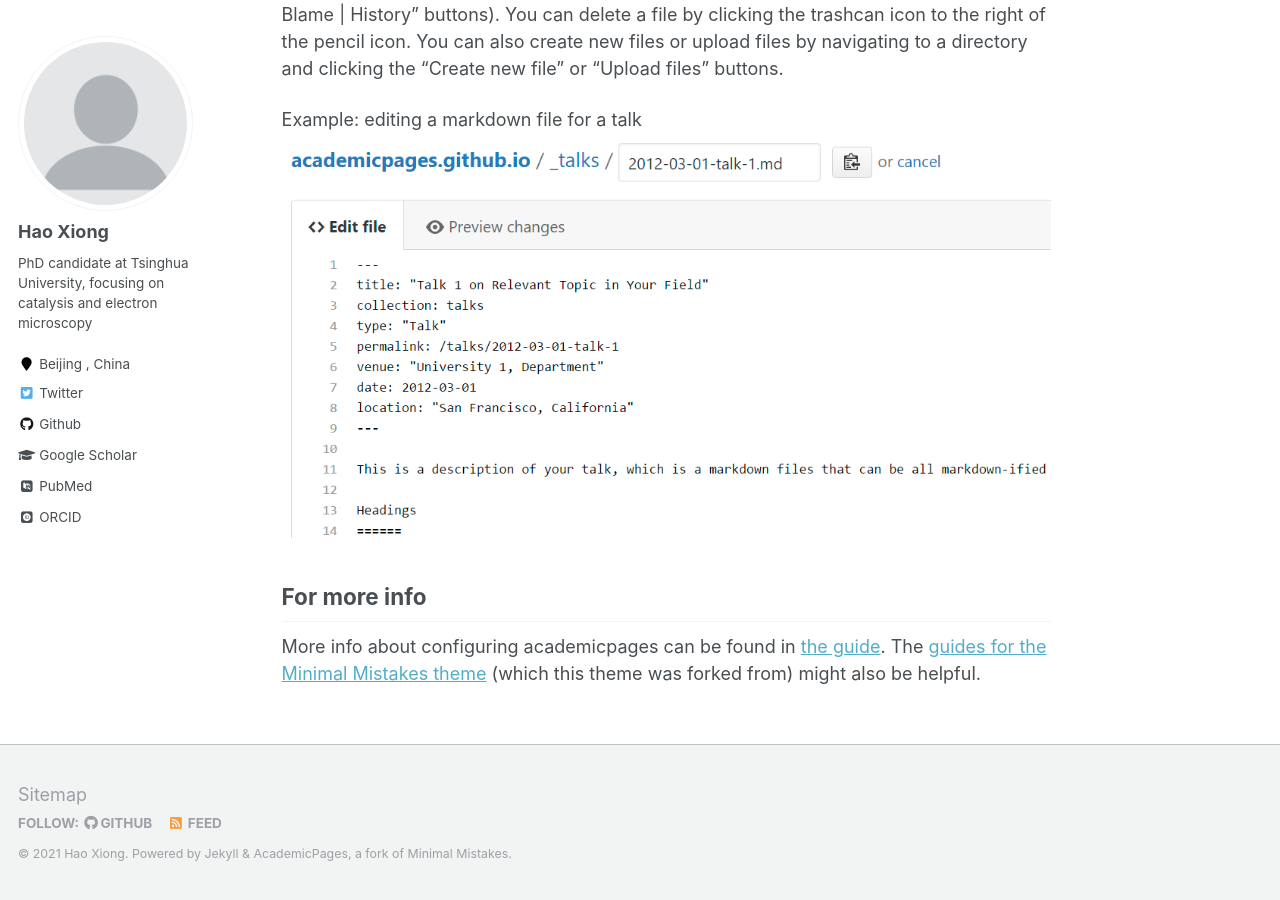
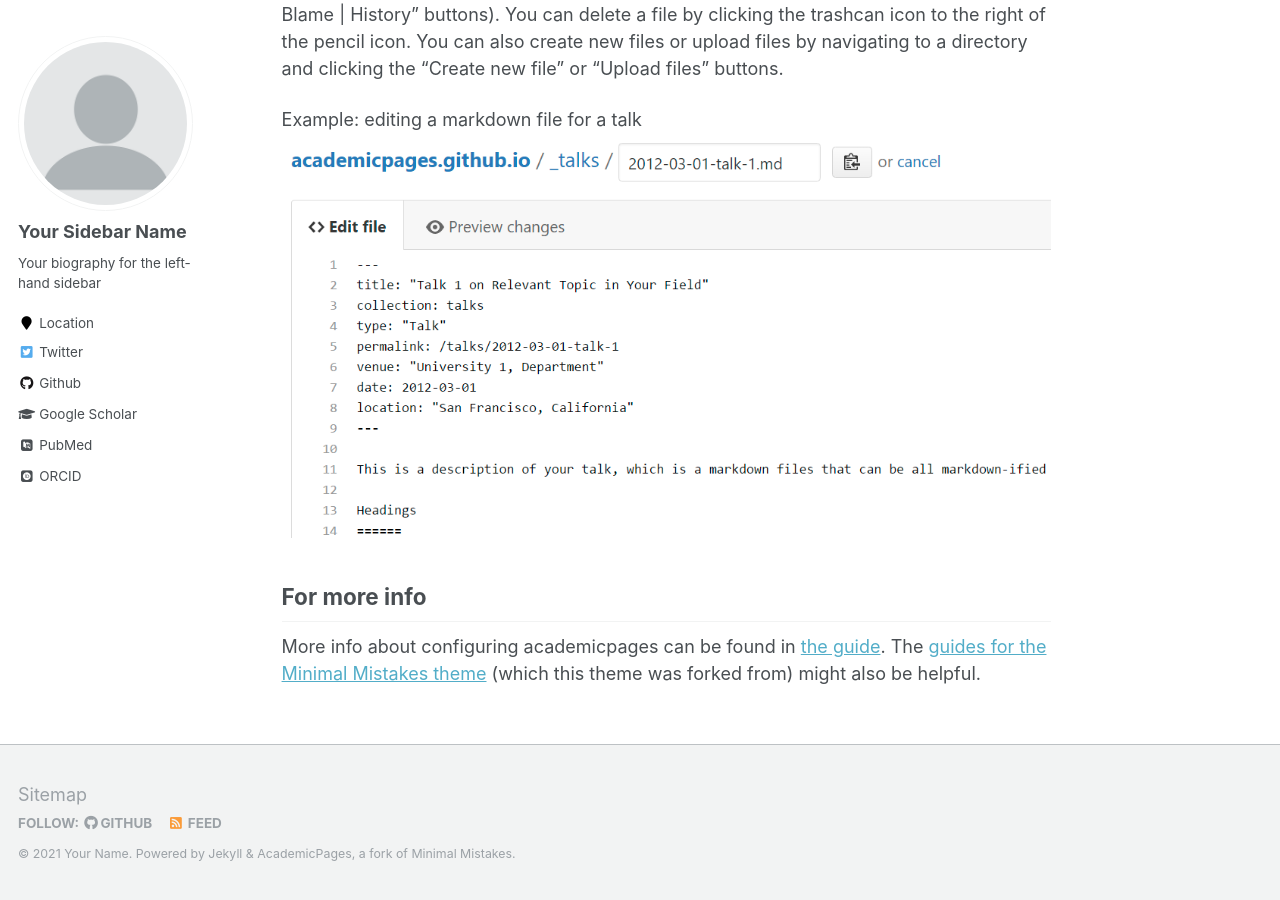
Before and after one commit to xiongh15/xiongh15.github.io, a Jekyll site: the page built from _pages/about.md, in a window 1280 px wide and 900 px high, scrolled down 2463 px. Built offline with Jekyll 4.4.1, drawn with Linux system fonts in a browser that asks for light colours; some web fonts are replaced; some of the changed text lies outside the part shown.

Commit message:
roll back

```diff
--- a/_config.yml
+++ b/_config.yml
@@ -7,13 +7,13 @@
 
 # Site Settings
 locale                   : "en-US"
-title                    : "Hao Xiong"
+title                    : "Your Name / Site Title"
 title_separator          : "-"
-name                     : &name "Hao Xiong"
-description              : &description "PhD candidate at Tsinghua University"
-url                      : https://xiongh15.github.io # the base hostname & protocol for your site e.g. "https://mmistakes.github.io"
+name                     : &name "Your Name"
+description              : &description "personal description"
+url                      : https://academicpages.github.io # the base hostname & protocol for your site e.g. "https://mmistakes.github.io"
 baseurl                  : "" # the subpath of your site, e.g. "/blog"
-repository               : "xiongh15.github.io"
+repository               : "academicpages/academicpages.github.io"
 teaser                   :  # filename of teaser fallback teaser image placed in /images/, .e.g. "500x300.png"
 breadcrumbs              : false # true, false (default)
 words_per_minute         : 160
@@ -80,10 +80,10 @@
 
 # Site Author
 author:
-  name             : "Hao Xiong"
+  name             : "Your Sidebar Name"
   avatar           : "profile.png"
-  bio              : "PhD candidate at Tsinghua University, focusing on catalysis and electron microscopy"
-  location         : "Beijing , China"
+  bio              : "Your biography for the left-hand sidebar"
+  location         : "Location"
   employer         :
   pubmed           : "https://www.ncbi.nlm.nih.gov/pubmed/?term=john+snow"
   googlescholar    : "http://yourfullgooglescholarurl.com"
@@ -96,20 +96,20 @@
   flickr           :
   facebook         :
   foursquare       :
-  github           : "xiongh15"
+  github           : "academicpages"
   google_plus      :
   keybase          :
   instagram        :
   impactstory      : #"https://profiles.impactstory.org/u/xxxx-xxxx-xxxx-xxxx"
   lastfm           :
   linkedin         :
-  orcid            : "https://orcid.org/0000-0001-5479-7754"
+  orcid            : "http://orcid.org/yourorcidurl"
   pinterest        :
   soundcloud       :
   stackoverflow    : # http://stackoverflow.com/users/123456/username
   steam            :
   tumblr           :
-  twitter          : "https://twitter.com/VxM3D9etYm3SHB7"
+  twitter          : "replacethistwitterhandle"
   vine             :
   weibo            :
   xing             :
```
